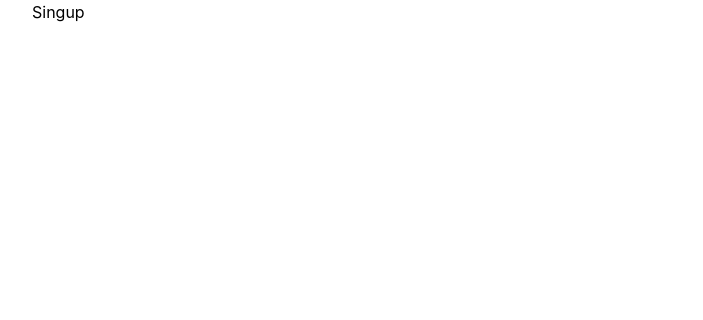
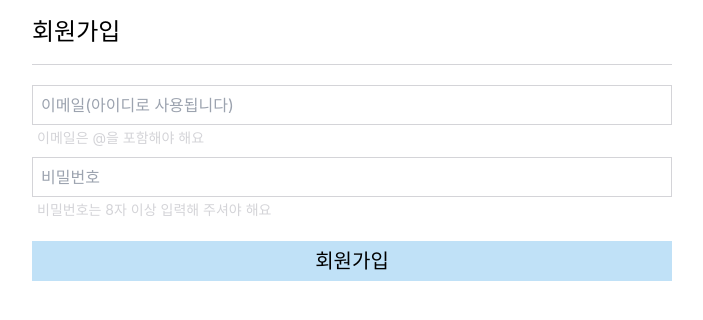
Before and after one commit to jinbaek78/wanted-pre-onboarding-frontend, a React (Create React App) app: page /signup in a window 1280 px wide. Shown: the top 320 px of the page, without its empty margins (288-991 px from the left). Built offline with nearby package versions, Linux system fonts and the light colour scheme.

Commit message:
styles: add styling to signup page

```diff
--- a/src/pages/Signup.jsx
+++ b/src/pages/Signup.jsx
@@ -1,5 +1,45 @@
-import React from 'react';
+import React, { useState } from 'react';
+export const DEFAULT_MESSAGE = {
+  email: '이메일은 @을 포함해야 해요',
+  password: '비밀번호는 8자 이상 입력해 주셔야 해요',
+};
 
 export default function Signup() {
-  return <div>Singup</div>;
+  return (
+    <>
+      <header className="text-2xl border-b border-b-zinc-300 mb-5 py-4">
+        회원가입
+      </header>
+      <form>
+        <div className=" h-10 border border-zinc-300 p-1 my-2">
+          <input
+            data-testid="email-input"
+            className="w-full h-full p-1 outline-none focus:outline-sky-300 focus:outline-3"
+            placeholder="이메일(아이디로 사용됩니다)"
+          />
+          <p className="text-sm text-zinc-300 mt-2">{DEFAULT_MESSAGE.email}</p>
+        </div>
+
+        <div className=" h-10 border border-zinc-300 p-1 mt-8 mb-1">
+          <input
+            data-testid="password-input"
+            className="w-full h-full p-1 outline-none focus:outline-sky-300 focus:outline-3"
+            placeholder="비밀번호"
+          />
+          <p className="text-sm text-zinc-300 mt-2">
+            {DEFAULT_MESSAGE.password}
+          </p>
+        </div>
+
+        <button
+          data-testid="signup-button"
+          type="submit"
+          disabled={false}
+          className="w-full h-10 bg-[#c0e1f7] text-xl mt-10 disabled:bg-zinc-200"
+        >
+          회원가입
+        </button>
+      </form>
+    </>
+  );
 }
```
